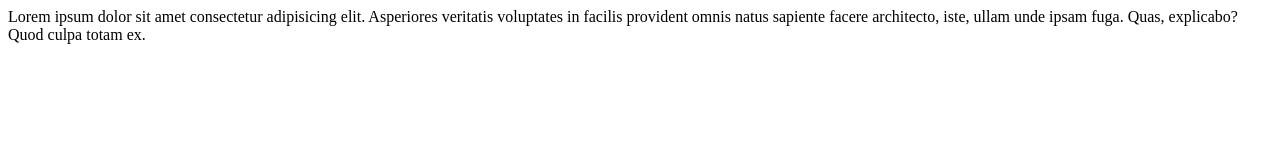
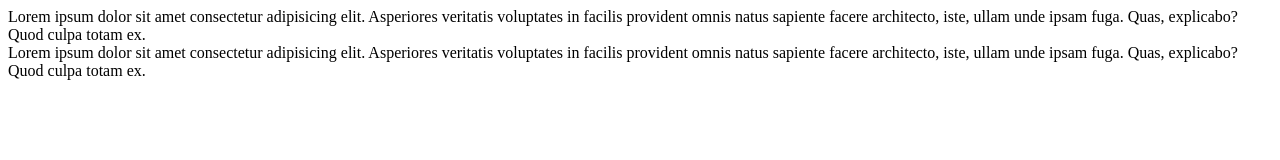
Before and after one commit to SergeMArinfo/serge-munoz, a plain HTML site: page index.html in a window 1280 px wide. Drawn offline with Linux system fonts and the light colour scheme.

Commit message:
mise à jour page index

```diff
--- a/index.html
+++ b/index.html
@@ -9,6 +9,8 @@
 
 <div>Lorem ipsum dolor sit amet consectetur adipisicing elit. Asperiores veritatis voluptates in facilis provident omnis natus sapiente facere architecto, iste, ullam unde ipsam fuga. Quas, explicabo? Quod culpa totam ex.</div>
 
+<div>Lorem ipsum dolor sit amet consectetur adipisicing elit. Asperiores veritatis voluptates in facilis provident omnis natus sapiente facere architecto, iste, ullam unde ipsam fuga. Quas, explicabo? Quod culpa totam ex.</div>
+
 
 </body>
 </html>
```
